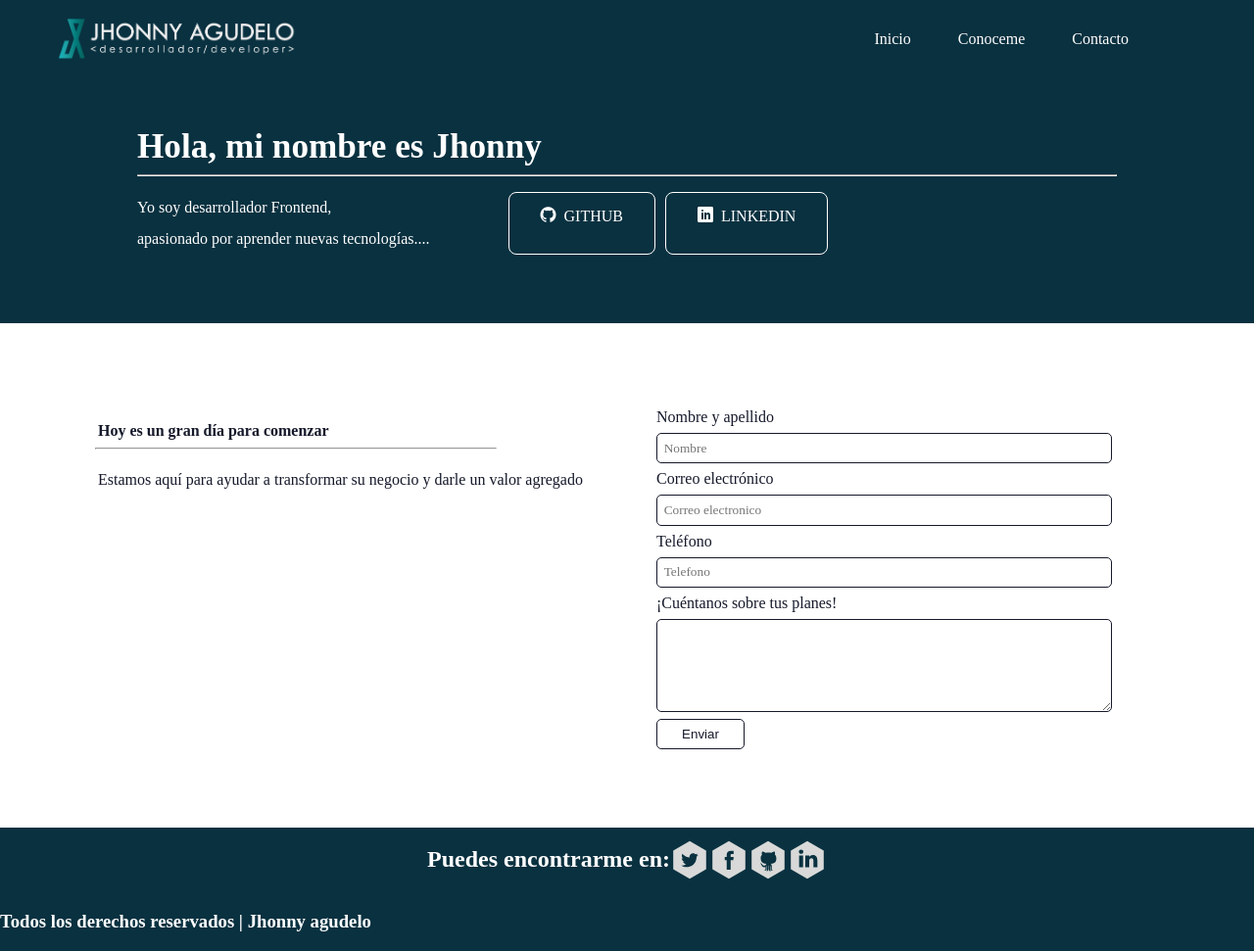
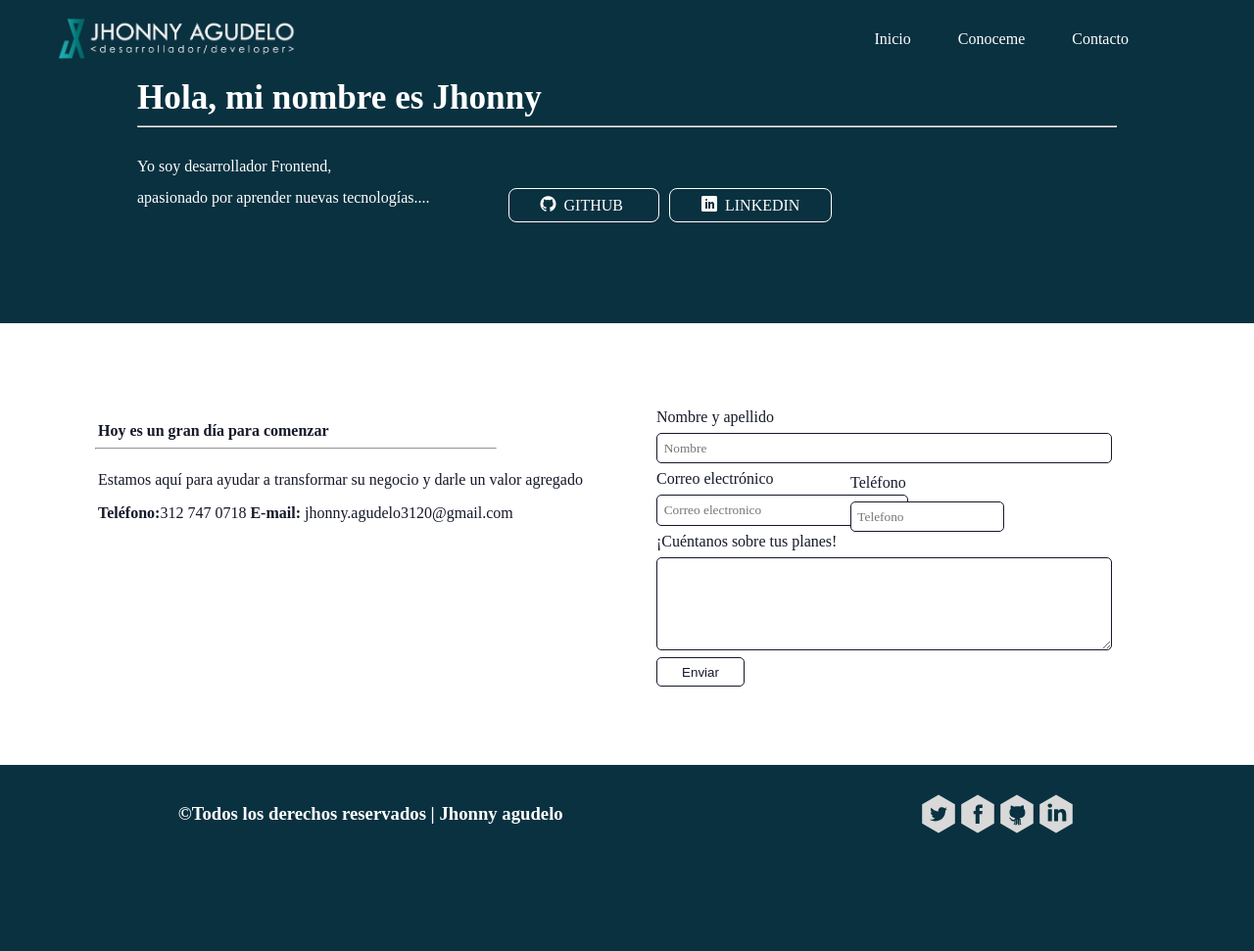
Before and after one commit to jhonnyagudelo/Proyecto-Personal, a website: page index.html in a window 1280 px wide. Shown: the whole page at 98% size. After the commit the page ends 881 px from the top, so only its background shows below. Drawn offline with Linux system fonts and the light colour scheme; files whose address does not match are found by name; a web font is replaced by a local one.

Commit message:
detalles finales

```diff
--- a/index.html
+++ b/index.html
@@ -25,9 +25,12 @@
 	<section class="primary">
 		<article class="conoceme u-wrapper">
 			<h1 class="conoceme-i"><span>Hola, mi nombre es Jhonny</span></h1>
-				<hr>
+				<hr class="hr-i">
 			<p class="conoceme-item">
 				Yo soy desarrollador Frontend,</br> apasionado por aprender nuevas tecnologías....
+			</p>
+			<div class="conoceme-links">
+
 			<a href="https://github.com/jhonnyagudelo"
 				 target="_blank"
 				 class="conoceme-link">
@@ -38,7 +41,7 @@
 					class="conoceme-link ">
 					<span class="conoceme-link-red icon-linkedin">   LINKEDIN</span>
 			</a>
-			</p>
+		</div>
 		</article>
 		<section class="seccion">
 			<article class="origin">
@@ -50,7 +53,7 @@
 					Estamos aquí para ayudar a transformar su negocio y darle un valor agregado
 				</p>
 	      <div class="origin-title-contacto">
-	          <a href="tel:+573127470718"> Teléfono:<span> 312 747 0718</span></a><!-- llamar con un clic -->
+	          <a href="tel:+573127470718"> <strong>Teléfono:</strong><span> 312 747 0718</span></a><!-- llamar con un clic -->
 	          <a href="mailto:jhonny3120@gmail.com"><strong>E-mail: </strong> <span>jhonny.agudelo3120@gmail.com</span></a>
 	       </div>
 			</article>
@@ -59,13 +62,13 @@
 				<div class="form-contacto">
 
 					<label class="label" for="name">Nombre y apellido</label>
-					<input type="text" class="input" required  placeholder="Nombre" id="name" name="name"/>
-					<label class="label" for="email">Correo electrónico</label>
-					<input type="E-mail" class="input" required placeholder="Correo electronico" id="email" name="email"/>
-					<label class="label" for="telefono">Teléfono</label>
-					<input type="tel" class="input" required placeholder="Telefono" id="telefono" name="telefono"/>
+					<input type="text" class="input name" required  placeholder="Nombre" id="name" name="name"/>
+					<label class="label email" for="email">Correo electrónico</label>
+					<input type="E-mail" class="input email" required placeholder="Correo electronico" id="email" name="email"/>
+					<label class="label tel-label" for="telefono">Teléfono</label>
+					<input type="tel" class="input tel" required placeholder="Telefono" id="telefono" name="telefono"/>
 					<label class="label" for="comentario">¡Cuéntanos sobre tus planes!</label>
-					<textarea name="comentario" class="input" id="comentario" cols="20" rows="5"></textarea>
+					<textarea name="comentario" class="input area" id="comentario" cols="20" rows="5"></textarea>
 					<input class="btn envio" type="submit" value="Enviar"/>
 
 				</div>
@@ -73,11 +76,10 @@
 		</section>
 	</section>
 	<footer class="footer">
-		<div class="footer-item">
+		<div class="derechos">
+			<h3>Todos los derechos reservados | Jhonny agudelo</h3>
 		</div>
-
 		<div class="redes-social">
-			<h2>Puedes encontrarme en:</h2>
 			<a href="https://twitter.com/Jhonny3120"
 				 target="_blank"
 				 class="redes-social">
@@ -99,9 +101,6 @@
 					<img src="dist/images/linkedin.svg" alt="">
 			</a>
 		</div>
-		<div class="Derechos">
-			<h3>Todos los derechos reservados | Jhonny agudelo</h3>
-		</div>
 
 	</footer>
 </body>
--- a/src/css/style.css
+++ b/src/css/style.css
@@ -95,19 +95,26 @@ body{
   color:var(--lightColor);
   height: 250px;
   position: relative;
-  top:50px;
+  /*top:50px;*/
 }
 .conoceme-i{
   /*font-family: 'Niconne', cursive;*/
-  /*line-height: 1.6;*/
   font-size: 2.2em;
   margin: 0;
+  /*padding-bottom: .8em;*/
 }
 
 .conoceme-item{
   line-height: 2;
-  display: flex;
+  display: inline-block;
 }
+
+.conoceme-links{
+  display: inline-block;
+  position: absolute;
+  top: 120px;
+}
+
 .conoceme-link{
   margin-left: 10px;
   text-decoration: none;
@@ -146,10 +153,8 @@ body{
   & a{
     display: flex;
     text-decoration: none;
-    color:var(--lightColor);
-    & span::before{
-      content:'';
-    }
+    color:var(--darkColor);
+
   }
 }
 
@@ -172,6 +177,28 @@ body{
   }
 }
 
+.email, .tel{
+  display: inline-block;
+}
+
+.email{
+  width: 242px
+}
+.tel, .tel-label{
+  position: absolute;
+  width: 142px;
+  top:182px;
+  right: 255px;
+}
+
+.tel-label{
+  top:147px;
+  right: 270px;
+}
+
+
+
+
 .label{
   color:var(--darkColor);
   margin-top: 7px;
@@ -186,42 +213,46 @@ body{
 }
 
 .btn{
-  margin-top: 7px;
-  border: 1px solid var(--darkColor);
-  background:var(--lightColor);
-  color:var(--darkColor);
-  border-radius: 5px;
-  padding: .5em .1em;
-  width:90px;
-  &:hover{
-  color:var(--lightColor);
-  background:var(--fondoColor1);
-  border: 1px solid var(--darkColor);
-  }
+  @apply --btn;
 }
 
 .origin-title-contacto{
  & a{
-  display: block;
-  font-size: 1.3em;
-
+  display: inline-block;
+/*  font-size: 1.3em;*/
  }
  & span{
-  font-size: .8em;
-  display: block;
+  display: inline-block;
+/*  font-size: .8em;*/
  }
 }
 
 .footer{
+  display: flex;
+  justify-content: space-around;
+  align-items: center;
+  height: 100px;
   color:var(--lightColor);
 }
 
 .redes-social{
-  display:flex;
-  justify-content: center;
-
+  display: flex;
+  justify-content: space-around;
   text-decoration: none;
   & img{
     width: 40px;
   }
 }
+
+.derechos{
+  display: flex;
+  justify-content: space-around;
+  display: block;
+  & h3{
+  margin:0;
+  &:before{
+    color:var(--lightColor);
+    content:"©";
+   }
+  }
+}
--- a/src/css/var.css
+++ b/src/css/var.css
@@ -14,17 +14,20 @@
 
 
   /*boton*/
-  --button: {
-    border: 1px solid var(--lightColor);
+  --btn{
+    margin-top: 7px;
+    border: 1px solid var(--darkColor);
+    background:var(--lightColor);
+    color:var(--darkColor);
     border-radius: 5px;
-    background: var(--darckColor);
-    color: var(--lightColor);
-    padding: .5em 2em;
-    text-transform: uppercase;
-    cursor: pointer;
-    font-size: 14px;
-    border-bottom: 5px solid var(--lightColor)
-  };
+    padding: .5em .1em;
+    width:90px;
+    &:hover{
+    color:var(--lightColor);
+    background:var(--fondoColor1);
+    border: 1px solid var(--darkColor);
+    }
+}
   }
 
   /*selectores*/
```
Also changed, not shown: dist/css/style.css, dist/images/proxy.duckduckgo.com.jpg (added), dist/images/rocket.4bb6fd3.svg (added).
